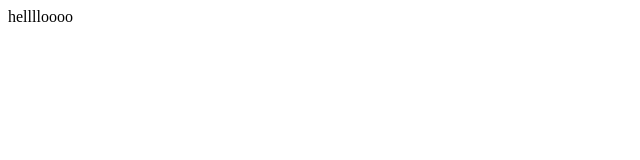
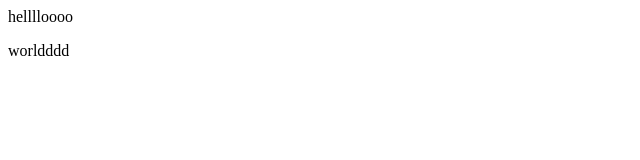
Before and after one commit to sanirashuchi/fnl, a plain HTML site: page index.html in a window 1280 px wide. Shown: the full height of the page, 0-640 px from the left. Drawn offline with Linux system fonts and the light colour scheme.

Commit message:
2nd comment

```diff
--- a/index.html
+++ b/index.html
@@ -9,6 +9,7 @@
 </head>
 <body>
     <p>helllloooo</p>
+    <p>worldddd</p>
 
     <script src="fnl.js"></script>
 </body>
```
